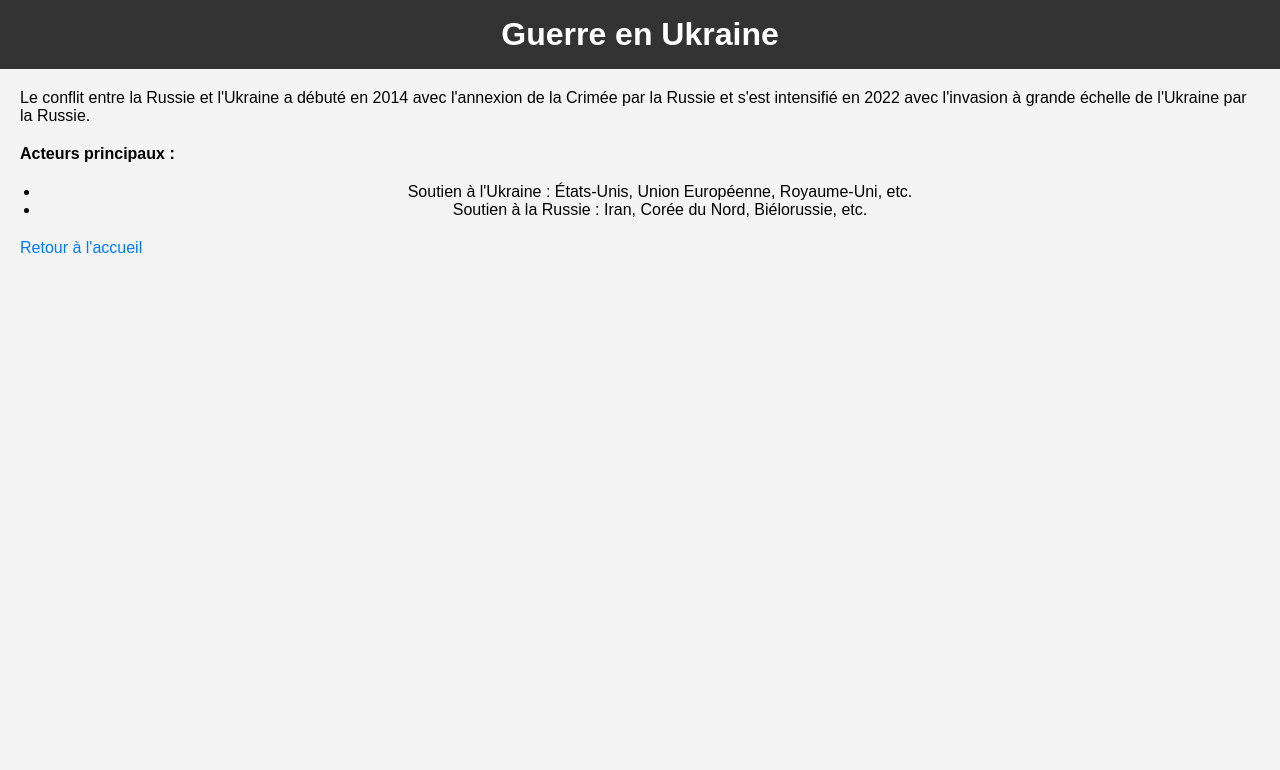
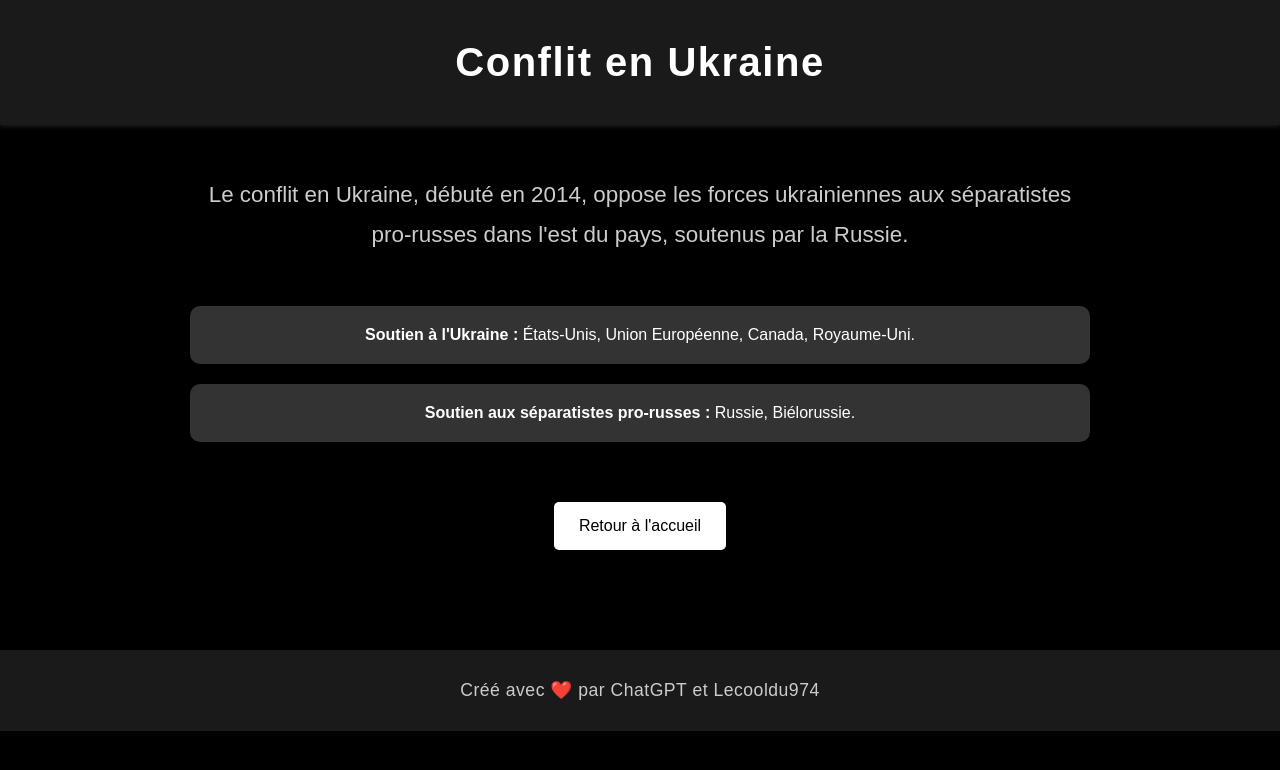
Before and after one commit to Lecooldu974/world-conflicts-2024, a plain HTML site: page Ukraine.html in a window 1280 px wide. Drawn offline with Linux system fonts and the light colour scheme.

Commit message:
Update Ukraine.html

```diff
--- a/Ukraine.html
+++ b/Ukraine.html
@@ -3,46 +3,105 @@
 <head>
     <meta charset="UTF-8">
     <meta name="viewport" content="width=device-width, initial-scale=1.0">
-    <title>Guerre en Ukraine</title>
+    <title>Conflit en Ukraine</title>
     <style>
         body {
-            font-family: Arial, sans-serif;
-            text-align: center;
+            font-family: 'Arial', sans-serif;
+            background-color: #000;
+            color: #fff;
             margin: 0;
             padding: 0;
-            background-color: #f4f4f4;
+            overflow-y: scroll;
+            scroll-behavior: smooth;
         }
         header {
+            background-color: #1a1a1a;
+            width: 100%;
+            padding: 40px 0;
+            text-align: center;
+            color: #fff;
+            box-shadow: 0 2px 4px rgba(255, 255, 255, 0.1);
+        }
+        header h1 {
+            margin: 0;
+            font-size: 2.5em;
+            letter-spacing: 1.5px;
+        }
+        .content {
+            width: 80%;
+            max-width: 900px;
+            margin: 50px auto;
+            text-align: center;
+        }
+        .content p {
+            font-size: 1.4em;
+            line-height: 1.8;
+            margin-bottom: 50px;
+            color: #ccc;
+        }
+        .content ul {
+            list-style-type: none;
+            padding: 0;
+        }
+        .content li {
+            margin: 20px 0;
+            padding: 20px;
             background-color: #333;
-            color: white;
-            padding: 1em 0;
+            border-radius: 10px;
+            transition: transform 0.3s ease;
         }
-        h1 {
+        .content li:hover {
+            transform: translateY(-5px);
+        }
+        footer {
+            margin-top: 100px;
+            padding: 30px 0;
+            text-align: center;
+            background-color: #1a1a1a;
+            color: #ccc;
+            width: 100%;
+        }
+        footer p {
             margin: 0;
+            font-size: 1.1em;
+            letter-spacing: 0.5px;
         }
-        p {
-            margin: 20px;
-            text-align: left;
+        .back-link {
+            display: inline-block;
+            margin-top: 40px;
+            padding: 15px 25px;
+            background-color: #fff;
+            color: #000;
+            text-decoration: none;
+            border-radius: 5px;
+            transition: background-color 0.3s ease;
         }
-        a {
-            text-decoration: none;
-            color: #007bff;
+        .back-link:hover {
+            background-color: #444;
+            color: #fff;
         }
     </style>
 </head>
 <body>
+
     <header>
-        <h1>Guerre en Ukraine</h1>
+        <h1>Conflit en Ukraine</h1>
     </header>
 
-    <p>Le conflit entre la Russie et l'Ukraine a débuté en 2014 avec l'annexion de la Crimée par la Russie et s'est intensifié en 2022 avec l'invasion à grande échelle de l'Ukraine par la Russie.</p>
+    <div class="content">
+        <p>Le conflit en Ukraine, débuté en 2014, oppose les forces ukrainiennes aux séparatistes pro-russes dans l'est du pays, soutenus par la Russie.</p>
 
-    <p><strong>Acteurs principaux :</strong></p>
-    <ul>
-        <li>Soutien à l'Ukraine : États-Unis, Union Européenne, Royaume-Uni, etc.</li>
-        <li>Soutien à la Russie : Iran, Corée du Nord, Biélorussie, etc.</li>
-    </ul>
+        <ul>
+            <li><strong>Soutien à l'Ukraine :</strong> États-Unis, Union Européenne, Canada, Royaume-Uni.</li>
+            <li><strong>Soutien aux séparatistes pro-russes :</strong> Russie, Biélorussie.</li>
+        </ul>
 
-    <p><a href="index.html">Retour à l'accueil</a></p>
+        <a class="back-link" href="index.html">Retour à l'accueil</a>
+    </div>
+
+    <footer>
+        <p>Créé avec ❤️ par ChatGPT et Lecooldu974</p>
+    </footer>
+
 </body>
 </html>
```
